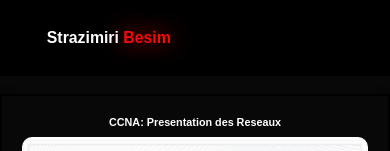
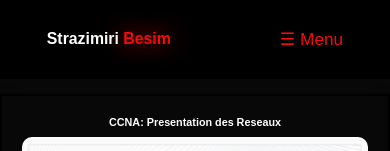
Before and after one commit to STR-CIEL/CV, a plain HTML site: page certificat.html in a window 390 px wide. Shown: the top 151 px of the page. Drawn offline with nearby package versions, Linux system fonts and the light colour scheme.

Commit message:
changement de style

```diff
--- a/certificat.html
+++ b/certificat.html
@@ -19,6 +19,7 @@
            </a>
            <i class="bx bx-menu" id="menu-icon"></i>
            <nav class="navbar">
+                <div class="navbar-toggle" onclick="toggleMenu()">☰ Menu</div>
                 <a href="index.html" class="active">Home</a>
                 <a href="certificat.html">Certificats</a>
                 <a href="#">Labs</a>
```
